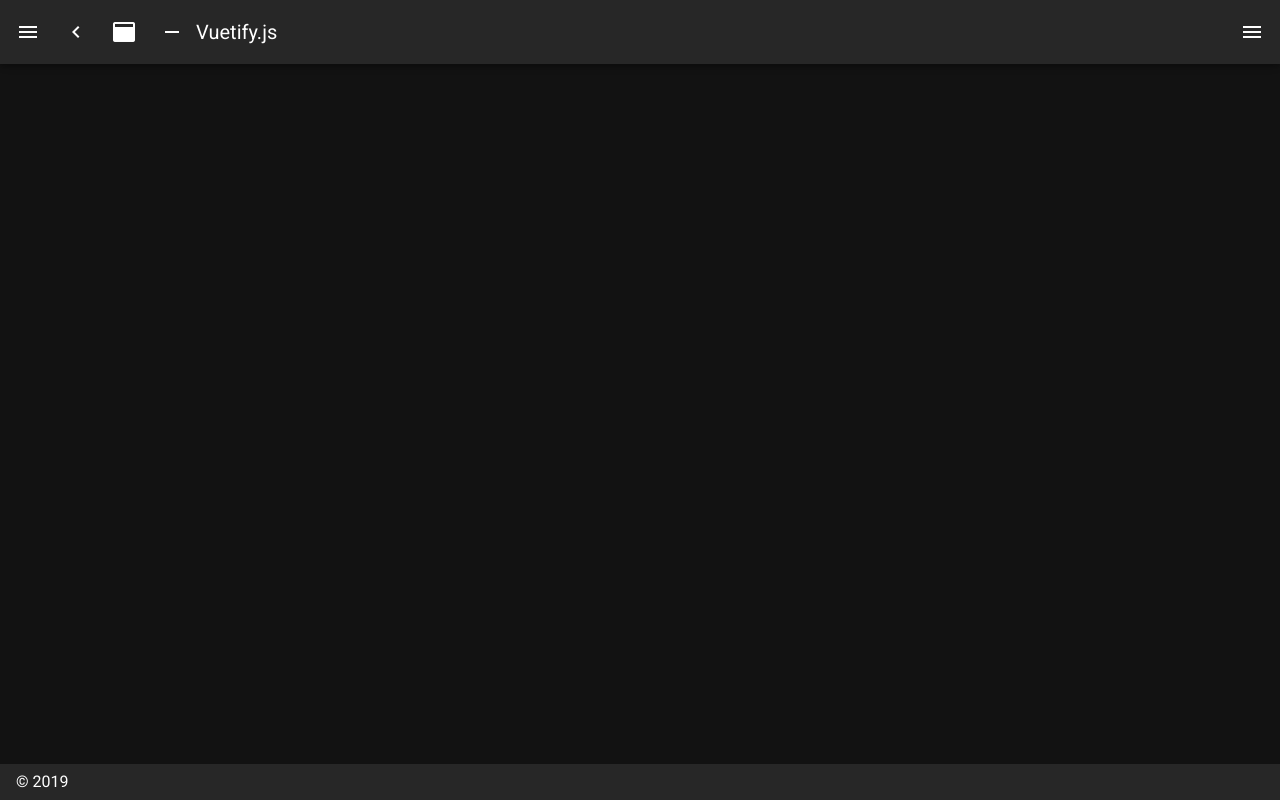
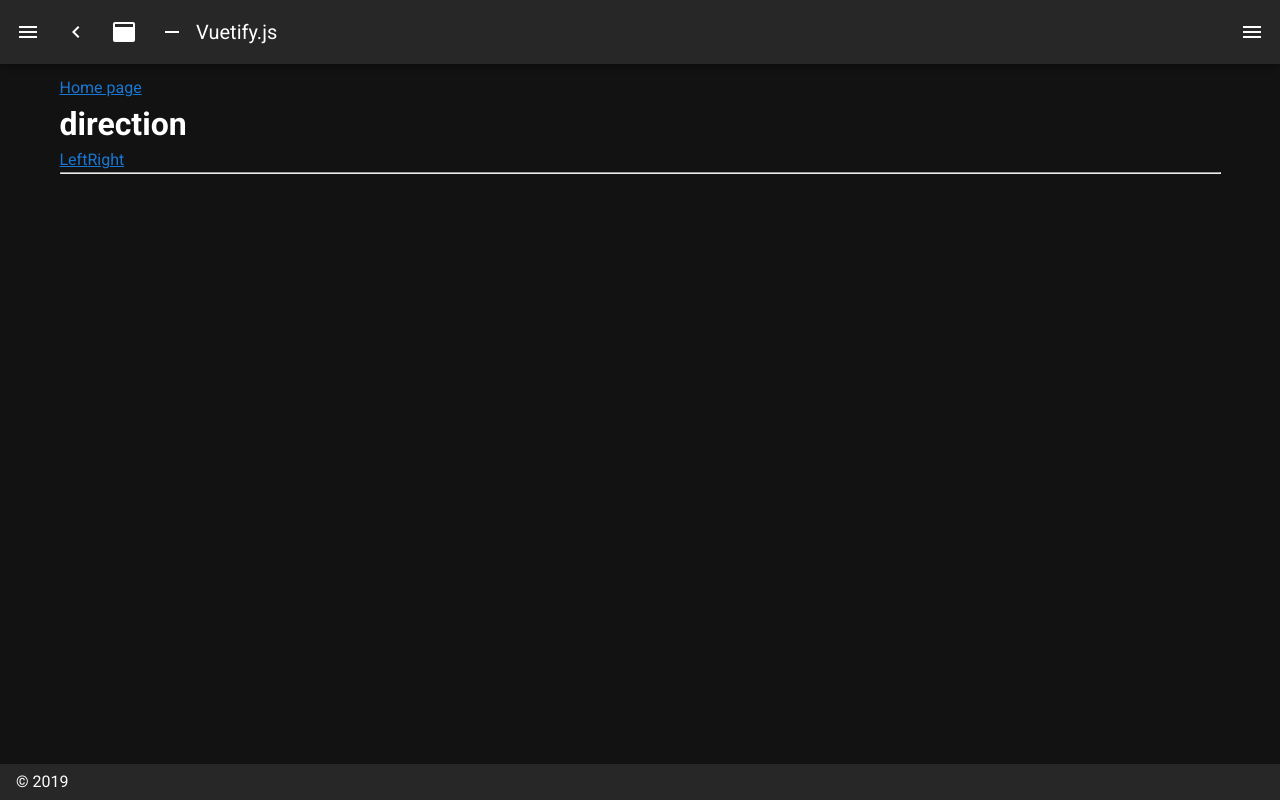
Before and after one commit to yaizuuuu/intro-nuxt, a Nuxt app: page /naming in a window 1280 px wide. Before the commit this address had no page. Built offline with nearby package versions, Linux system fonts and the light colour scheme.

Commit message:
ルーティング: 名前付きビュー

```diff
--- a/nuxt.config.js
+++ b/nuxt.config.js
@@ -83,5 +83,26 @@ export default {
   generate: {
     fallback: true,
     // fallback: 'my-fallback/file.html' // ホスティングサービスで特定のロケーションを指定する必要がある場合
+  },
+
+  router: {
+    // name付きの子コンポーネントのルーティング
+    extendRoutes (routes, resolve) {
+      // `/naming` のルーティング
+      const indexIndex = routes.findIndex(route => route.name === 'naming')
+      // `/naming/xxxxx` のルーティング
+      let index = routes[indexIndex].children.findIndex(route => route.name === 'naming-direction')
+      // `/naming/xxxxx` にアクセスされた場合, component(nuxt-child)は以下のコンポーネントを使うように支持
+      routes[indexIndex].children[index] = {
+        ...routes[indexIndex].children[index],
+        components: {
+          default: routes[indexIndex].children[index].component,
+          direction: resolve(__dirname, 'components/Direction.vue'),
+        },
+        chunkNames: {
+          direction: 'components/Direction',
+        }
+      }
+    }
   }
 }
--- /dev/null
+++ b/pages/naming.vue
@@ -0,0 +1,22 @@
+<template>
+  <div>
+    <nuxt-link to="/">Home page</nuxt-link>
+    <h1>direction</h1>
+
+    <nuxt-link to="/naming/left">Left</nuxt-link>
+    <nuxt-link to="/naming/right">Right</nuxt-link>
+
+    <hr>
+
+    <!-- 子コンポーネント -->
+    <!-- naming配下のパスにアクセスした場合に表示 -->
+    <NuxtChild/>
+    <NuxtChild name="direction"/>
+  </div>
+</template>
+
+<script>
+export default {
+  name: 'Naming',
+}
+</script>
--- /dev/null
+++ b/pages/naming/_direction/index.vue
@@ -0,0 +1,11 @@
+<template>
+  <div>
+    <nuxt-link to="/naming">Center</nuxt-link>
+  </div>
+</template>
+
+<script>
+export default {
+  name: 'Direction',
+}
+</script>
```
Also changed, not shown: components/Direction.vue (added, +16 -0 lines).
